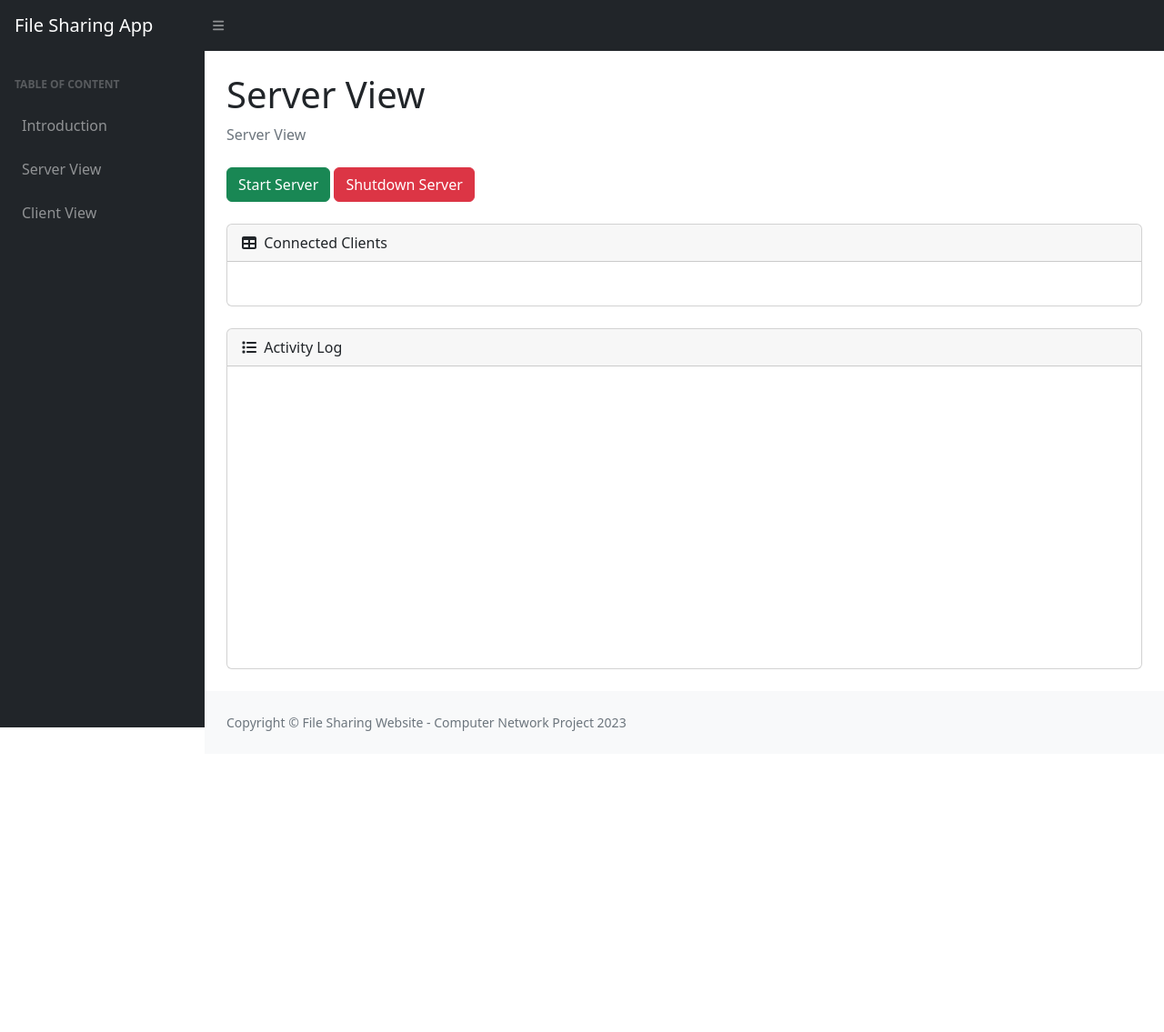
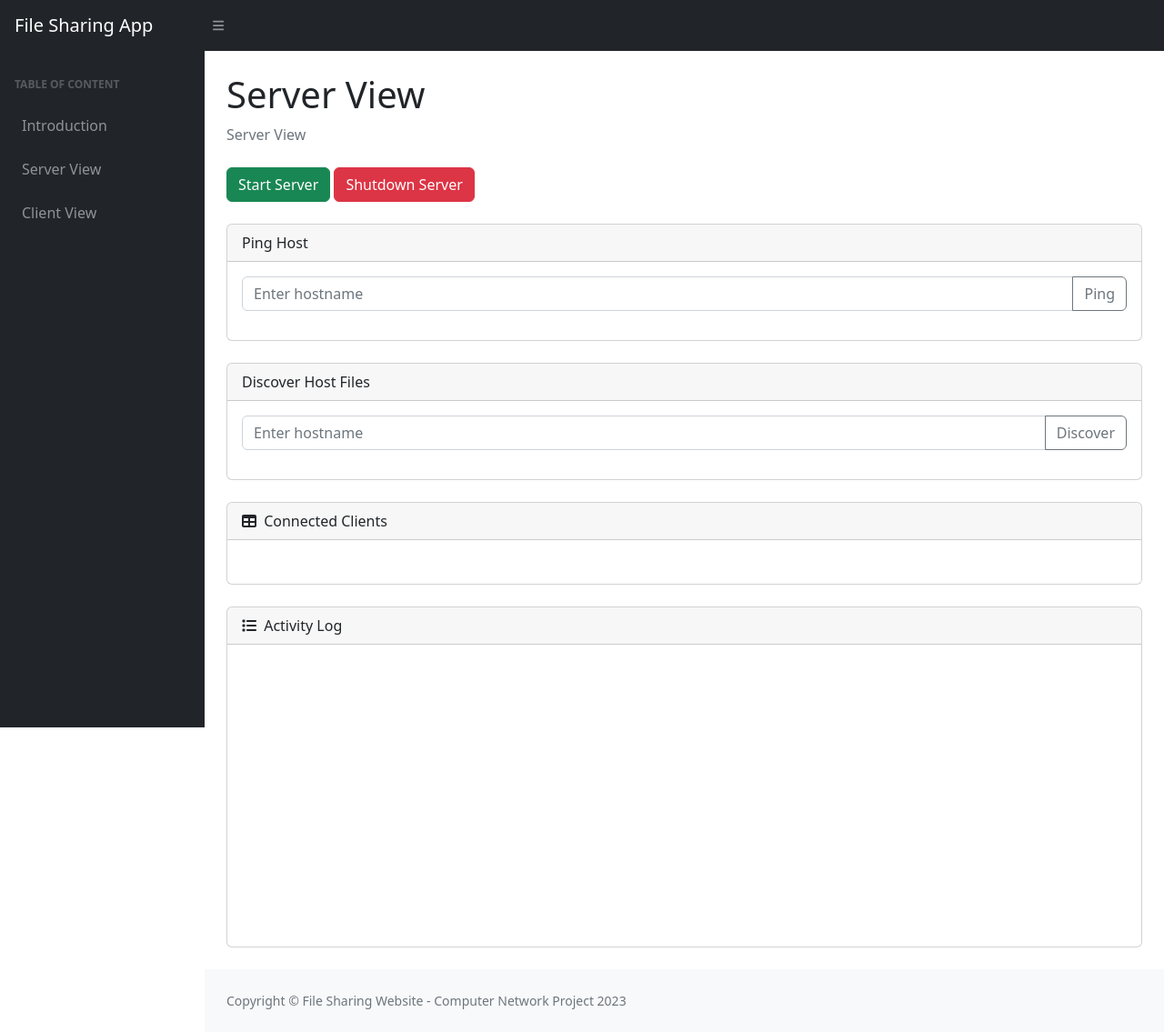
Before and after one commit to HuyyTran/BTL1_ComputerNetwork, a Flask app: page /server in a window 1280 px wide. Shown: the whole page at 91% size. Before the commit the page ends 804 px from the top, so only its background shows below. Run offline with Flask 3, Linux system fonts and the light colour scheme; some libraries are stand-ins or nearby versions.

Commit message:
FE ver 1.1

```diff
--- a/Website/templates/server.html
+++ b/Website/templates/server.html
@@ -49,6 +49,36 @@
                             <button id="startServer" class="btn btn-success">Start Server</button>
                             <button id="shutdownServer" class="btn btn-danger">Shutdown Server</button>
                         </div>
+
+                        <!-- Ping  -->
+                        <div class="card mb-4">
+                            <div class="card-header">
+                                Ping Host
+                            </div>
+                            <div class="card-body">
+                                <form id="pingForm">
+                                    <div class="input-group mb-3">
+                                        <input type="text" class="form-control" placeholder="Enter hostname" aria-label="Hostname" id="pingHostname">
+                                        <button class="btn btn-outline-secondary" type="submit" id="pingButton">Ping</button>
+                                    </div>
+                                </form>
+                            </div>
+                        </div>
+
+                        <div class="card mb-4">
+                            <div class="card-header">
+                                Discover Host Files
+                            </div>
+                            <div class="card-body">
+                                <form id="discoverForm">
+                                    <div class="input-group mb-3">
+                                        <input type="text" class="form-control" placeholder="Enter hostname" aria-label="Hostname" id="discoverHostname">
+                                        <button class="btn btn-outline-secondary" type="submit" id="discoverButton">Discover</button>
+                                    </div>
+                                </form>
+                            </div>
+                        </div>
+
                         <div class="card mb-4">
                             <div class="card-header">
                                 <i class="fas fa-table me-1"></i>
@@ -60,6 +90,7 @@
                                 </table>
                             </div>
                         </div>
+
                         <div class="card mb-4">
                             <div class="card-header">
                                 <i class="fas fa-list me-1"></i>
```
